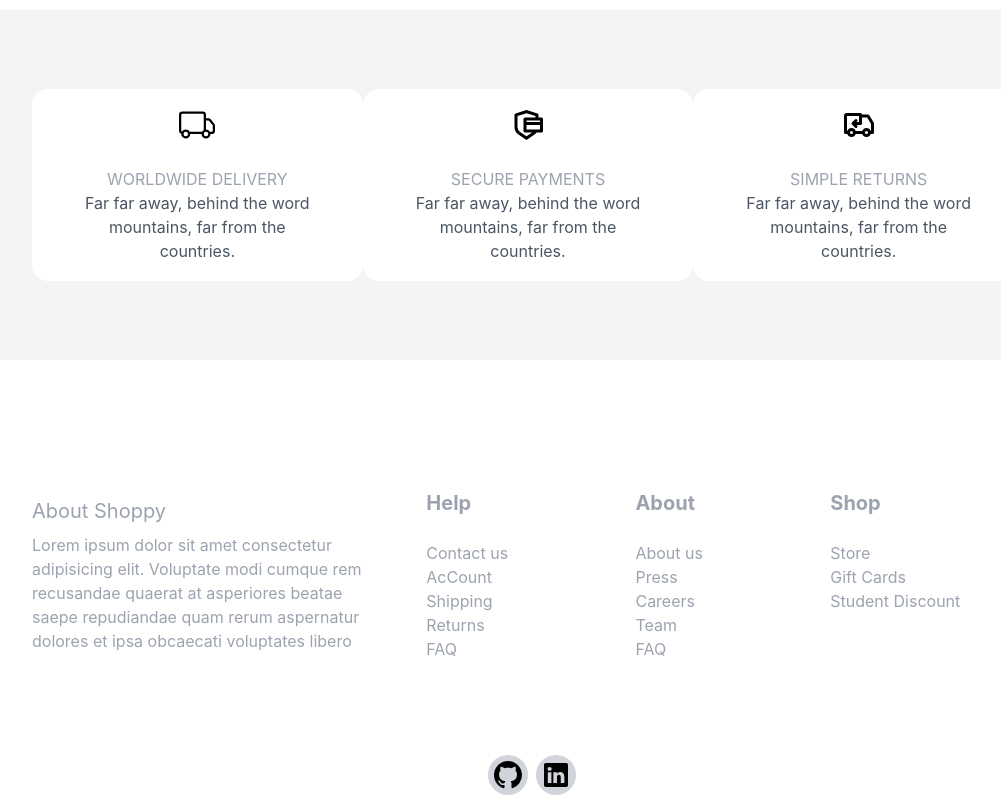
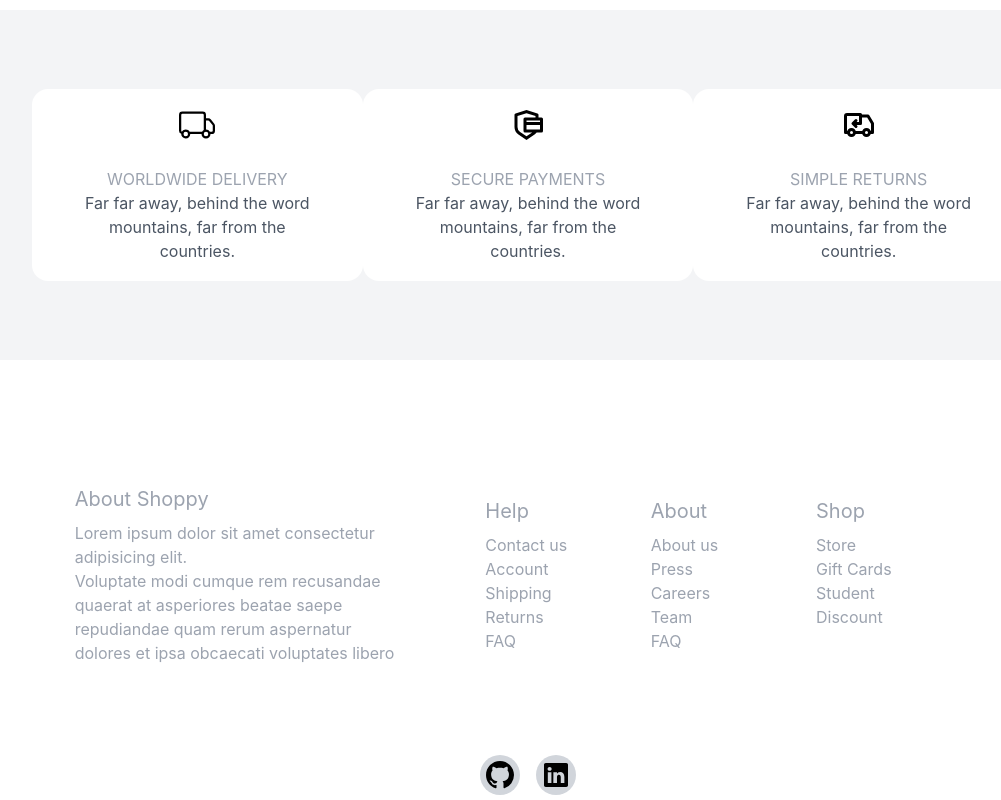
Before and after one commit to jungwonJung/React-shoppy, a React (Create React App) app: page / in a window 1280 px wide. Shown: the part 1791-2591 px from the top of the page, without its empty margins (112-1113 px from the left). Built offline with nearby package versions, Linux system fonts and the light colour scheme; no server answers; the database is empty.

Commit message:
refactoring with Components

```diff
--- a/src/components/Footer.jsx
+++ b/src/components/Footer.jsx
@@ -4,97 +4,83 @@ import { RiSecurePaymentLine } from "react-icons/ri";
 import { TbTruckReturn } from "react-icons/tb";
 import { BsGithub, BsLinkedin } from "react-icons/bs";
 import { Link } from "react-router-dom";
+import IconBox from "./IconBox";
+import FooterSection from "./FooterSection";
+
+const iconStyle =
+  "w-10 h-10 bg-gray-300 rounded-full flex justify-center items-center mx-2 hover:scale-110 hover:cursor-pointer";
+
+// const h2Style = "mb-6 font-bold text-xl";
 
 function Footer() {
+  const socialLinks = [
+    {
+      icon: <BsGithub className="w-7 h-7" />,
+      link: "https://github.com/jungwonJung",
+    },
+    {
+      icon: <BsLinkedin className="w-6 h-6" />,
+      link: "https://www.linkedin.com/in/jungwon-jung-218750232/",
+    },
+  ];
+
   return (
     <div style={{ height: "750px" }}>
       <section
         style={{ height: "350px" }}
         className="bg-gray-100 mt-20 flex justify-around items-center rounded-lg p-36"
       >
-        <div className="bg-white h-48 p-10 w-96 flex flex-col justify-center items-center rounded-2xl">
-          <i className="text-4xl">
-            <BsTruck />
-          </i>
-          <p className="mt-6 text-gray-400">WORLDWIDE DELIVERY</p>
-          <p className="text-center text-gray-600">
-            Far far away, behind the word mountains, far from the countries.
-          </p>
-        </div>
-        <div className="bg-white h-48 p-10 w-96 flex flex-col justify-center items-center rounded-2xl">
-          <i className="text-4xl">
-            <RiSecurePaymentLine />
-          </i>
-          <p className="mt-6 text-gray-400">SECURE PAYMENTS</p>
-          <p className="text-center text-gray-600">
-            Far far away, behind the word mountains, far from the countries.
-          </p>
-        </div>
-        <div className="bg-white h-48 p-10 w-96 flex flex-col justify-center items-center rounded-2xl">
-          <i className="text-4xl">
-            <TbTruckReturn />
-          </i>
-          <p className="mt-6 text-gray-400">SIMPLE RETURNS</p>
-          <p className="text-center text-gray-600">
-            Far far away, behind the word mountains, far from the countries.
-          </p>
-        </div>
+        <IconBox
+          icon={<BsTruck />}
+          title="WORLDWIDE DELIVERY"
+          description="Far far away, behind the word mountains, far from the countries."
+        />
+        <IconBox
+          icon={<RiSecurePaymentLine />}
+          title="SECURE PAYMENTS"
+          description="Far far away, behind the word mountains, far from the countries."
+        />
+        <IconBox
+          icon={<TbTruckReturn />}
+          title="SIMPLE RETURNS"
+          description="Far far away, behind the word mountains, far from the countries."
+        />
       </section>
       <section
         style={{ height: "350px" }}
         className="mt-10 p-36 flex justify-center items-center text-gray-400"
       >
-        <div className="w-2/6 ">
-          <h2 className="mb-2 text-xl ">About Shoppy</h2>
-          <p className=" text-left">
-            Lorem ipsum dolor sit amet consectetur adipisicing elit. Voluptate
-            modi cumque rem recusandae quaerat at asperiores beatae saepe
-            repudiandae quam rerum aspernatur dolores et ipsa obcaecati
-            voluptates libero
-          </p>
-        </div>
-        <div className="w-4/6 flex flex-row justify-around">
-          <div>
-            <h2 className="mb-6 font-bold text-xl">Help</h2>
-            <p>Contact us</p>
-            <p>AcCount</p>
-            <p>Shipping</p>
-            <p>Returns</p>
-            <p>FAQ</p>
-          </div>
-          <div>
-            <h2 className="mb-6 font-bold text-xl">About</h2>
-            <p>About us</p>
-            <p>Press</p>
-            <p>Careers</p>
-            <p>Team</p>
-            <p>FAQ</p>
-          </div>
-          <div>
-            <h2 className="mb-6 font-bold text-xl">Shop</h2>
-            <p>Store</p>
-            <p>Gift Cards</p>
-            <p>Student Discount</p>
-          </div>
+        <FooterSection
+          title="About Shoppy"
+          items={[
+            "Lorem ipsum dolor sit amet consectetur adipisicing elit.",
+            "Voluptate modi cumque rem recusandae quaerat at asperiores beatae saepe repudiandae quam rerum aspernatur dolores et ipsa obcaecati voluptates libero",
+          ]}
+        />
+        <div className="w-3/6 flex flex-row justify-around">
+          <FooterSection
+            title="Help"
+            items={["Contact us", "Account", "Shipping", "Returns", "FAQ"]}
+          />
+          <FooterSection
+            title="About"
+            items={["About us", "Press", "Careers", "Team", "FAQ"]}
+          />
+          <FooterSection
+            title="Shop"
+            items={["Store", "Gift Cards", "Student Discount"]}
+          />
         </div>
       </section>
       <section
         style={{ height: "50px" }}
         className="flex justify-center items-center rounded-lg px-96"
       >
-        <Link
-          className="w-10 h-10 bg-gray-300 rounded-full flex justify-center items-center mx-2 hover:scale-110 hover:bg-brand"
-          to="https://github.com/jungwonJung"
-        >
-          <BsGithub className="w-7 h-7" />
-        </Link>
-        <Link
-          className="w-10 h-10 bg-gray-300 rounded-full flex justify-center items-center hover:scale-110 "
-          to="https://www.linkedin.com/in/jungwon-jung-218750232/"
-        >
-          <BsLinkedin className="w-6 h-6" />
-        </Link>
-        <Link></Link>
+        {socialLinks.map((linkItem, index) => (
+          <Link key={index} className={iconStyle} to={linkItem.link}>
+            {linkItem.icon}
+          </Link>
+        ))}
       </section>
     </div>
   );
--- /dev/null
+++ b/src/components/FooterSection.jsx
@@ -0,0 +1,14 @@
+import React from "react";
+
+const FooterSection = ({ title, items }) => {
+  return (
+    <div className="w-2/6 mr-20">
+      <h2 className="mb-2 text-xl ">{title}</h2>
+      {items.map((item, index) => (
+        <p key={index}>{item}</p>
+      ))}
+    </div>
+  );
+};
+
+export default FooterSection;
--- /dev/null
+++ b/src/components/IconBox.jsx
@@ -0,0 +1,13 @@
+import React from "react";
+
+const IconBox = ({ icon, title, description }) => {
+  return (
+    <div className="bg-white h-48 p-10 w-96 flex flex-col justify-center items-center rounded-2xl">
+      <i className="text-4xl">{icon}</i>
+      <p className="mt-6 text-gray-400">{title}</p>
+      <p className="text-center text-gray-600">{description}</p>
+    </div>
+  );
+};
+
+export default IconBox;
```
